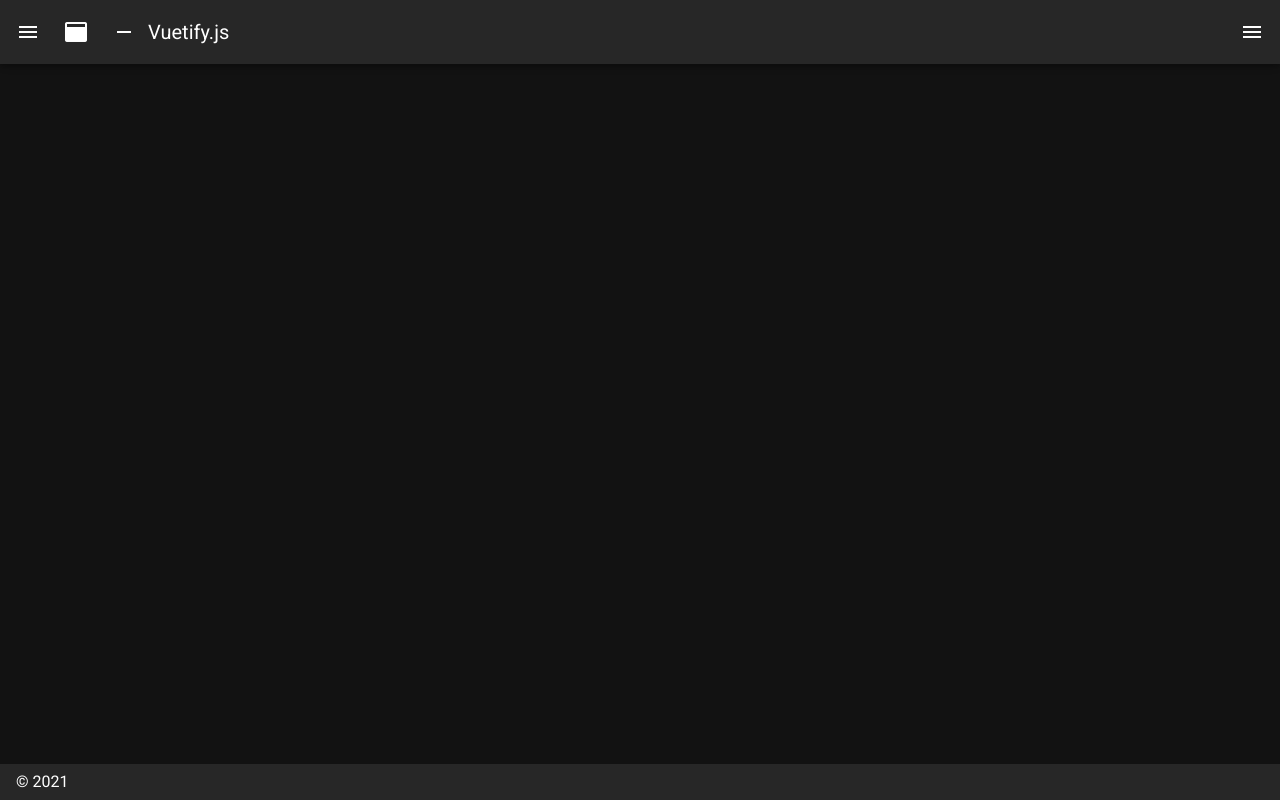
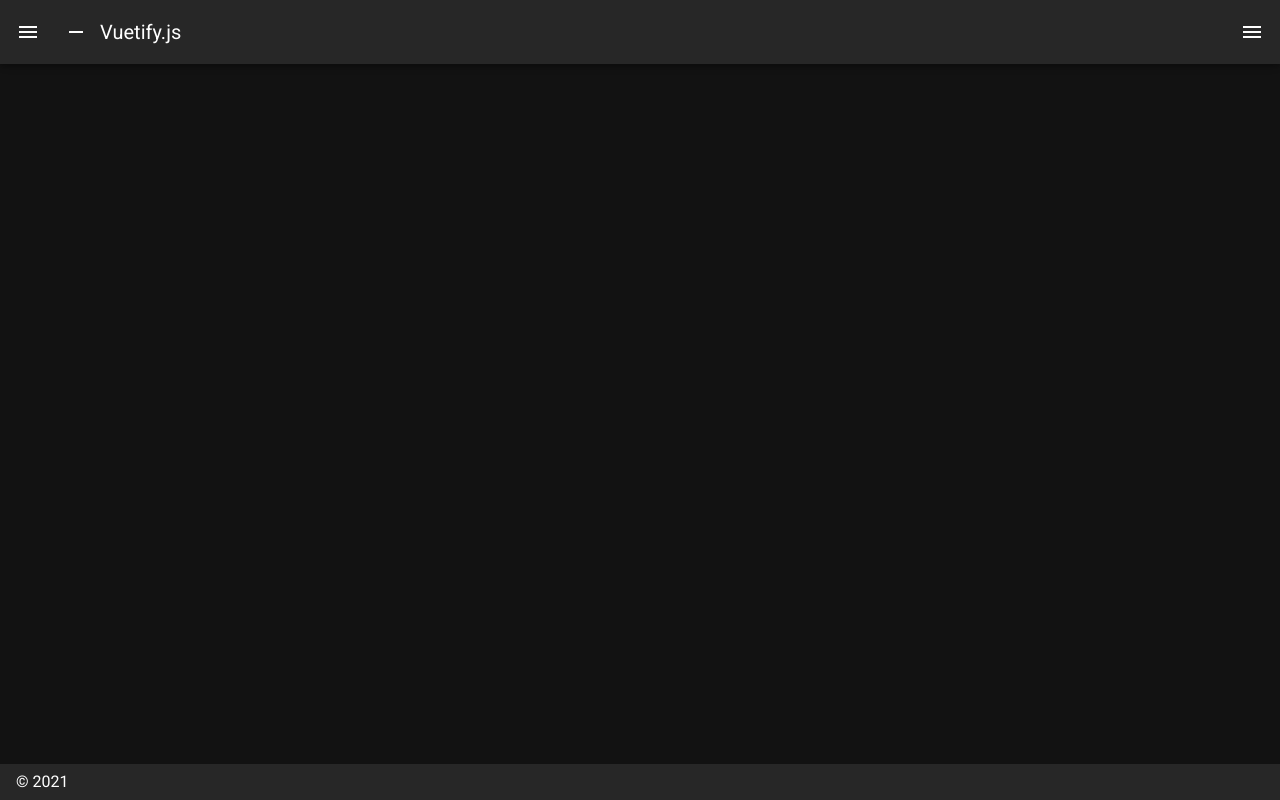
Before and after one commit to braden-w/168-hours, a Nuxt app: page / in a window 1280 px wide. Built offline with nearby package versions, Linux system fonts and the light colour scheme.

Commit message:
Removed clip button

```diff
--- a/layouts/default.vue
+++ b/layouts/default.vue
@@ -27,9 +27,6 @@
     <v-app-bar :clipped-left="clipped" fixed app>
       <v-app-bar-nav-icon @click.stop="drawer = !drawer" />
 
-      <v-btn icon @click.stop="clipped = !clipped">
-        <v-icon>mdi-application</v-icon>
-      </v-btn>
       <v-btn icon @click.stop="fixed = !fixed">
         <v-icon>mdi-minus</v-icon>
       </v-btn>
```
